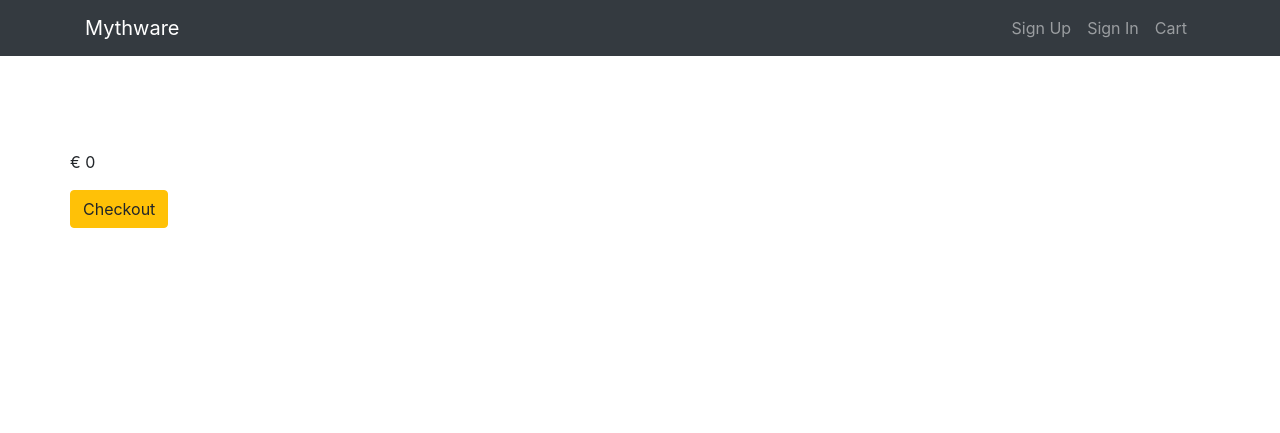
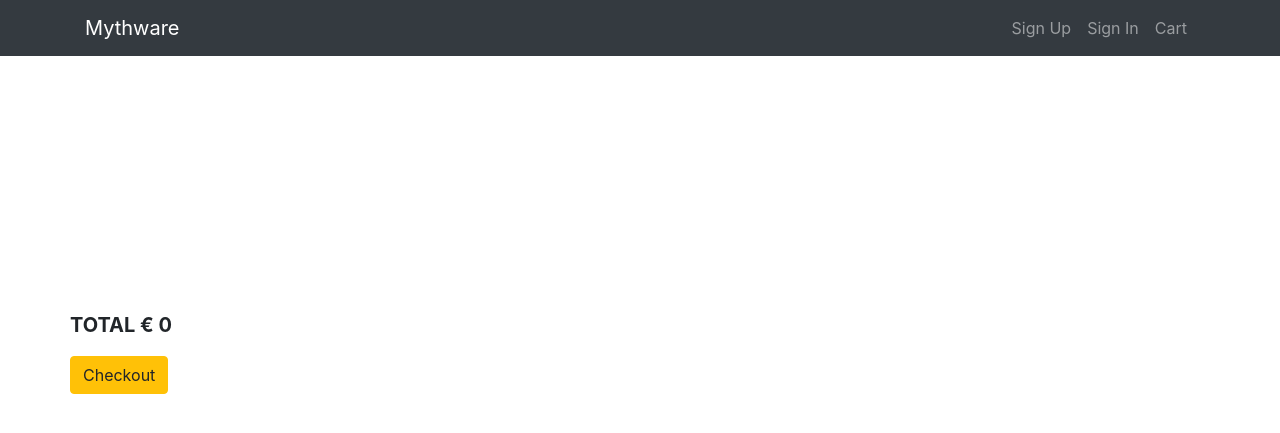
Before and after one commit to GithHayden/django-mythware, a Django app: page /cart/ in a window 1280 px wide. Shown: the top 433 px of the page. Run offline with Django 3.2, Linux system fonts and the light colour scheme; some libraries are stand-ins or nearby versions.

Commit message:
Cart styling updated to align with products. Checkout.html product styling outstanding.

```diff
--- a/cart/templates/cart.html
+++ b/cart/templates/cart.html
@@ -1,40 +1,50 @@
 {% extends 'base.html' %} {% load static from staticfiles %} {% load bootstrap_tags %} {% block content %}
-<div class="row row-flex">
-    {% for item in cart_items %}
 
-    <div class="col-xs-10 col-xs-offset-1 col-sm-offset-0 col-sm-6 col-md-4 display panel panel-display">
-        <div class="panel-body">
-            <div class="product" style="background-image: url('{{ MEDIA_URL }}{{ item.product.image }}')"></div>
 
-            <div class="caption">
-                <h3>{{ item.product.name }}</h3>
-                <p class="product-description">{{ item.product.description }}</p>
-                <p>{{ item.product.price }}</p>
-                <p>
-
-                    <form class="form-inline" method="post" action="{% url 'adjust_cart' item.id %}">
-                        {% csrf_token %}
-                        <div class="form-group">
-                            <label for="exampleInputAmount" class="sr-only">New Qty</label>
-                            <div class="input-group">
-                                <div class="input-group-addon">Qty</div>
-                                <input name="quantity" type="number" min="0" max="999" class="form-control">
-                                <div class="input-group-addon">{{item.quantity}}</div>
+<!-- Custom styles for this template -->
+<link href="{% static 'css/custom.css' %}" rel="stylesheet">
+<!-- Pricing List -->
+<div>
+    <div class="content-md container">
+        <div class="row">
+            {% for item in cart_items %}
+            <div class="col-md-4 md-margin-b-30">
+                <!-- Pricing List v4 -->
+                <div class="pricing-list-v4 radius-10">
+                    <div class="pricing-list-v4-header">
+                        <h4 class="pricing-list-v4-title">{{ item.product.name }}</h4>
+                        <span class="pricing-list-v4-subtitle">{{ item.product.description }}</span>
+                    </div>
+                    <div class="pricing-list-v4-content">
+                        <div class="margin-b-40">
+                            <span class="pricing-list-v4-price-sign"><i class="fa fa-euro"></i></span>
+                            <span class="pricing-list-v4-price">{{ item.product.price }}</span>
+                            <span class="pricing-list-v4-subprice"></span>
+                        </div>
+                        <form method="post" action="{% url 'adjust_cart' item.id %}">
+                            {% csrf_token %}
+                            <div class="form-group">
+                                <div class="input-group">
+                                    <div class="input-group-addon mr-1">Qty =   </div>
+                                    <div class="input-group-addon"> {{item.quantity}}</div>
+                                    <input name="quantity" type="number" min="0" max="999" class="form-control ml-2">
+                                </div>
                             </div>
-                        </div>
-                        <button type="submit" class="btn btn-primary"><span class="glyphicon glyphicon-edit" aria-hidden="true"></span>Amend</button>
-                    </form>
-                </p>
+                            <button type="submit" class="btn btn-primary"><span class="glyphicon glyphicon-edit" aria-hidden="true"></span>Amend</button>
+                        </form>
+                    </div>
+                </div>
+                <!-- End Pricing List v4 -->
             </div>
+            {% endfor %}
         </div>
     </div>
-    {% endfor %}
 </div>
 
 <div class="row">
-    <p><span style="font-size:10px" aria-hidden="true"></span> € {{ total }}</p>
+   <strong><p><span style="font-size:20px" aria-hidden="true"> TOTAL € {{ total }}</p></span></strong>
 </div>
 <div class="row">
-<a href="{% url 'checkout' %}" class="btn btn-warning" role="button"><span class="glyphicon glyphicon-ok-sign" aria-hidden="true"></span> Checkout</a>
+    <a href="{% url 'checkout' %}" class="btn btn-warning" role="button"><span class="glyphicon glyphicon-ok-sign" aria-hidden="true"></span> Checkout</a>
 </div>
 {% endblock %}
```
Also changed, not shown: cart/templates/cart.1.html (added, +40 -0 lines), db.sqlite3.
